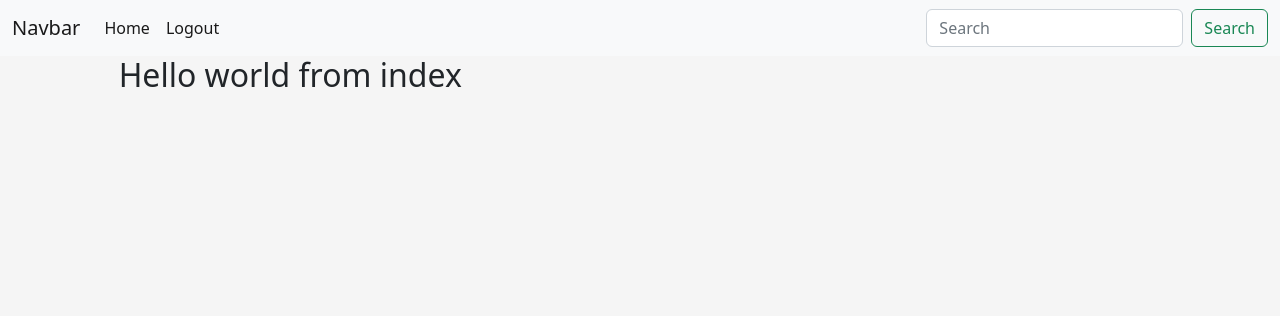
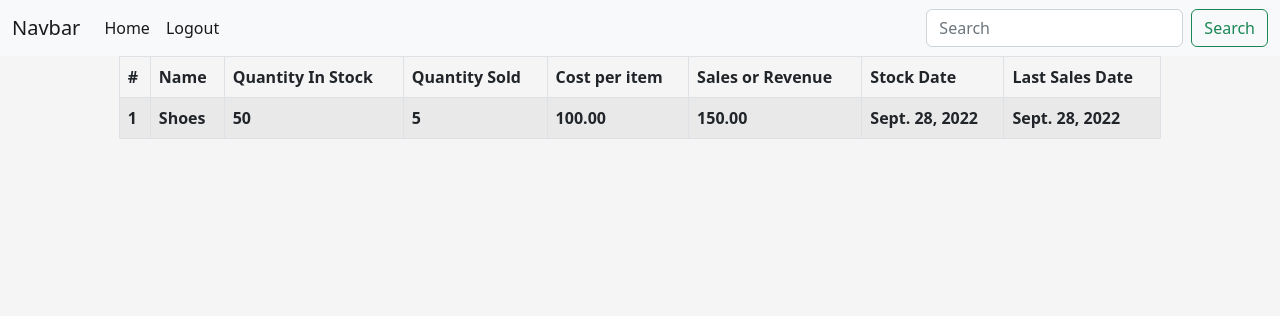
Before and after one commit to lucasnunesg/django-IMS, a Django app: page /inventory/ in a window 1280 px wide. Shown: the top 316 px of the page. Run offline with Django 4.2, Linux system fonts and the light colour scheme; a user stored in the database is signed in; data comes from the database, SQL or seed files in the repository; both versions use the stored data as it was after the commit; lists and menus that the app fills with data are empty; some libraries are stand-ins or nearby versions.

Commit message:
Added Inventory List and Per Product View

```diff
--- a/inventory/urls.py
+++ b/inventory/urls.py
@@ -1,6 +1,7 @@
 from django.urls import path, include
-from .views import index
+from .views import inventory_list, per_product_view
 
 urlpatterns = [
-    path('', index, name='index')
+    path("", inventory_list, name='inventory_list'),
+    path("per_product/<int:pk>", per_product_view, name='per_product')
 ]
--- a/inventory/views.py
+++ b/inventory/views.py
@@ -1,7 +1,23 @@
-from django.shortcuts import render
+from django.shortcuts import render, get_object_or_404
+from .models import Inventory
+from django.contrib.auth.decorators import login_required
 
-def index(request):
+
+@login_required
+def inventory_list(request):
+    inventories = Inventory.objects.all()
     context = {
-        "title": "Index Page"
+        "title": "Inventory List",
+        "inventories": inventories
     }
-    return render(request, "inventory/index.html", context=context)
+    return render(request, "inventory/inventory_list.html", context=context)
+
+
+@login_required
+def per_product_view(request, pk):
+    inventory = get_object_or_404(Inventory, pk=pk)
+    context = {
+        "inventory": inventory
+    }
+
+    return render(request, "inventory/per_product.html", context=context)
--- /dev/null
+++ b/templates/inventory/inventory_list.html
@@ -0,0 +1,33 @@
+{% extends "../layout.html" %}
+{% block content %}
+    <div class="content-section">
+        <table class="table table-striped table-bordered table-hover">
+            <thead class="thead-dark">
+                <tr>
+                    <th scope="col">#</th>
+                    <th scope="col">Name</th>
+                    <th scope="col">Quantity In Stock</th>
+                    <th scope="col">Quantity Sold</th>
+                    <th scope="col">Cost per item</th>
+                    <th scope="col">Sales or Revenue</th>
+                    <th scope="col">Stock Date</th>
+                    <th scope="col">Last Sales Date</th>
+                </tr>
+            </thead>
+            <tbody>
+                {% for inventory in inventories %}
+                    <tr style="cursor: pointer; cursor: hand;" onclick="window.location='{% url 'per_product' inventory.id %}'">
+                        <th scope="row">{{ forloop.counter }}</th>
+                        <th scope="row">{{ inventory.name }}</th>
+                        <th scope="row">{{ inventory.quantity_in_stock }}</th>
+                        <th scope="row">{{ inventory.quantity_sold }}</th>
+                        <th scope="row">{{ inventory.cost_per_item }}</th>
+                        <th scope="row">{{ inventory.sales }}</th>
+                        <th scope="row">{{ inventory.stock_date }}</th>
+                        <th scope="row">{{ inventory.last_sales_date }}</th>
+                    </tr>
+                {% endfor %}
+            </tbody>
+        </table>
+    </div>
+{% endblock %}
--- a/templates/layout.html
+++ b/templates/layout.html
@@ -9,6 +9,8 @@
     <script src="https://cdn.jsdelivr.net/npm/bootstrap@5.2.1/dist/js/bootstrap.bundle.min.js" integrity="sha384-u1OknCvxWvY5kfmNBILK2hRnQC3Pr17a+RTT6rIHI7NnikvbZlHgTPOOmMi466C8" crossorigin="anonymous"></script>
     <link rel="stylesheet" href="{% static 'css/main.css' %}" type="text/css">
 
+    <!-- fontawesome settings -->
+    <link href="//netdna.bootstrapcdn.com/font-awesome/3.2.1/css/font-awesome.css" rel="stylesheet">
 
     {% if title %}
         <title>IMS - {{ title }}</title>
```
Also changed, not shown: templates/inventory/per_product.html (added, +78 -0 lines), db.sqlite3, inventory/migrations/0001_initial.py (added).
